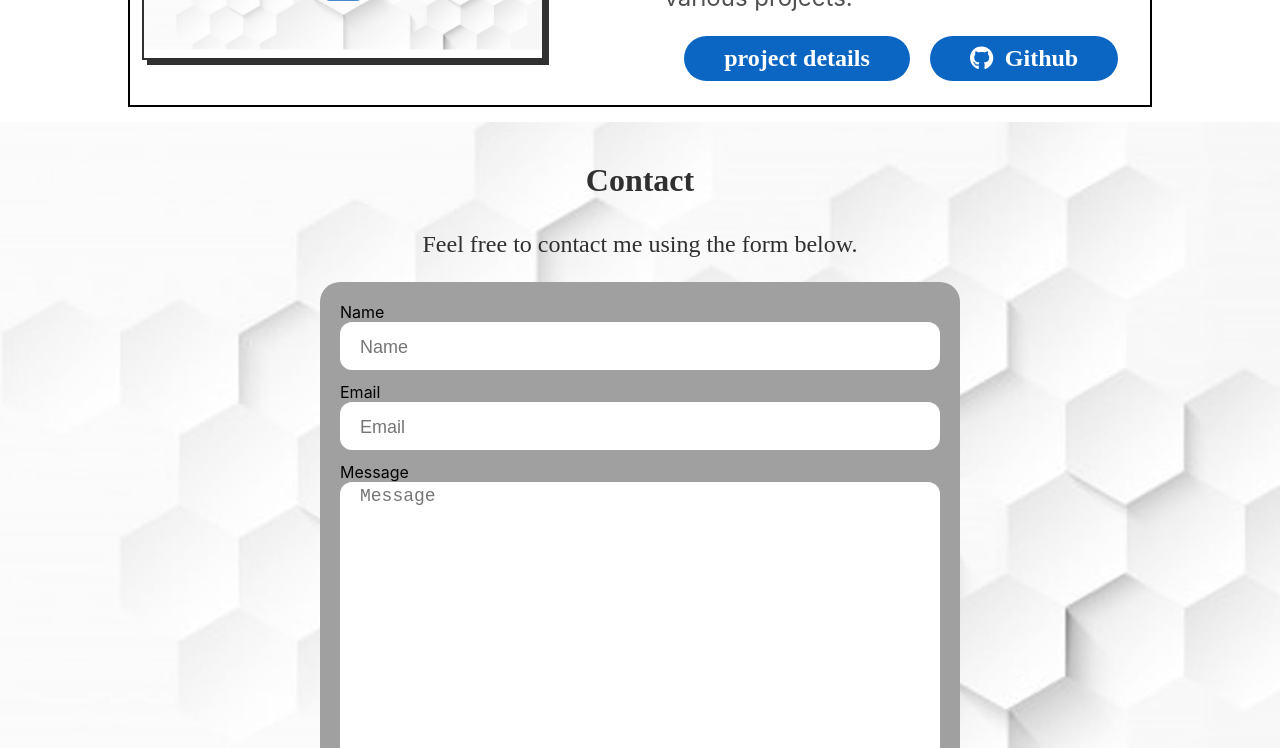
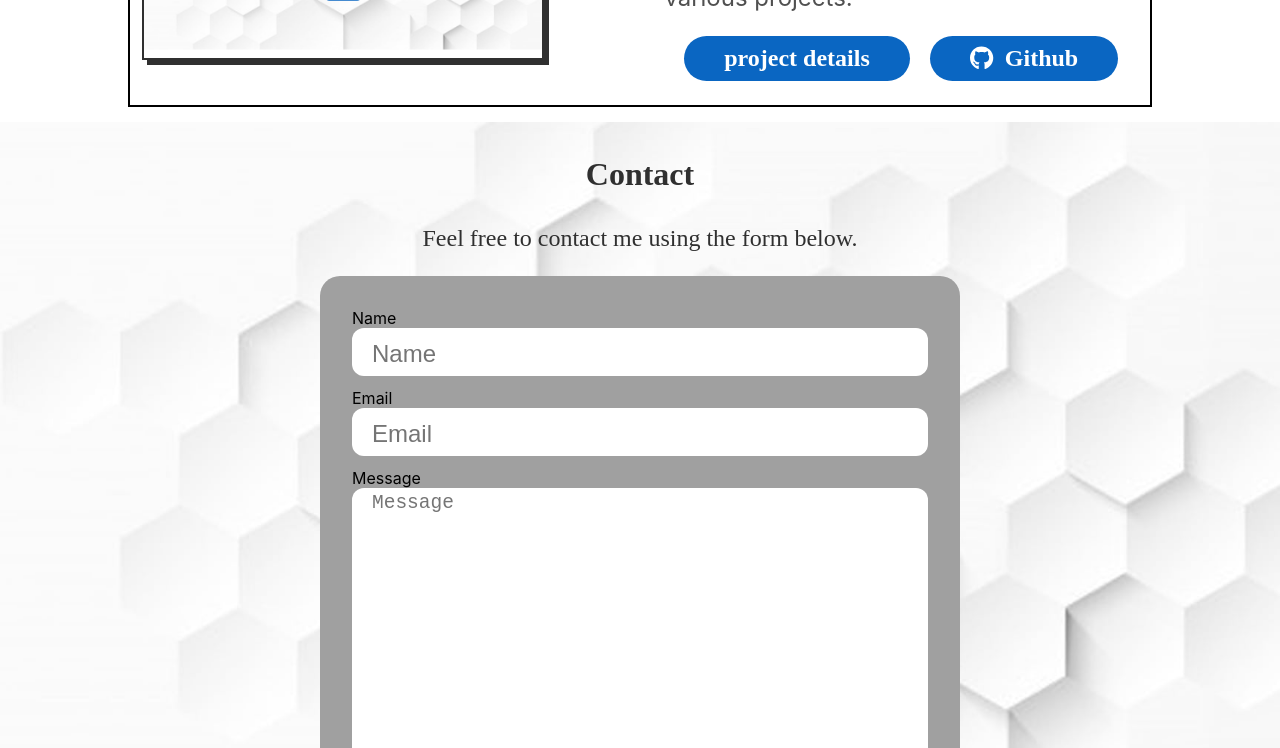
Before and after one commit to krunge1/portfolio_website, a React (Create React App) app in the folder client/: page / in a window 1280 px wide. Shown: the part 2680-3428 px from the top of the page. Built offline with nearby package versions, Linux system fonts and the light colour scheme.

Commit message:
styling and link to new tab update

```diff
--- a/client/src/Controllers/Projects.js
+++ b/client/src/Controllers/Projects.js
@@ -22,7 +22,7 @@ const Projects = () => {
                     <p>Big 4 Audit Manager is a website developed to manage requests during a financial audit.</p>
                     <div className={styles.linkBox}>
                         <Link className={styles.link} to="/audit_manager">project details</Link>
-                        <Link className={styles.link} to="https://github.com/krunge1/AuditManager"><FontAwesomeIcon icon={faGithub}/>Github</Link>
+                        <Link className={styles.link} target="_blank" to="https://github.com/krunge1/AuditManager"><FontAwesomeIcon icon={faGithub}/>Github</Link>
                     </div>
                 </div>
             </div>
@@ -33,7 +33,7 @@ const Projects = () => {
                     <p>Blind Date is a dating application where you can only match with other users if recommended by friends. </p>
                     <div className={styles.linkBox}>
                         <Link className={styles.link} to="/blind_date">project details</Link>
-                        <Link className={styles.link}to="https://github.com/krunge1/DatingApp"><FontAwesomeIcon icon={faGithub}/>Github</Link>
+                        <Link className={styles.link} target="_blank" to="https://github.com/krunge1/DatingApp"><FontAwesomeIcon icon={faGithub}/>Github</Link>
                     </div>
                 </div>
             </div>
@@ -44,7 +44,7 @@ const Projects = () => {
                     <p>A multi-page personal portfolio website, built using React and showcasing skills in various projects.</p>
                     <div className={styles.linkBox}>
                         <Link className={styles.link} to="/MERN_project">project details</Link>
-                        <Link className={styles.link} to="https://github.com/krunge1/portfolio_website"><FontAwesomeIcon icon={faGithub}/>Github</Link>
+                        <Link className={styles.link} target="_blank" to="https://github.com/krunge1/portfolio_website"><FontAwesomeIcon icon={faGithub}/>Github</Link>
                     </div>
                 </div>
             </div>
--- a/client/src/styles/Contact.module.css
+++ b/client/src/styles/Contact.module.css
@@ -5,7 +5,7 @@
 }
 .backgroundImage{
     background-image: url(../assets/peakpx.jpg);
-    height: 100vh;
+    height: 50em;
     background-size: cover;
     background-repeat: no-repeat;
     display: flex;
@@ -39,8 +39,8 @@
     background-color: #A0A0A0;
     border-radius: 20px;
     box-sizing: border-box;
-    height: 500px;
-    padding: 20px;
+    height: 32em;
+    padding: 2em;
     width: 40em;
     margin: auto;
 }
@@ -71,7 +71,7 @@
     box-sizing: border-box;
     border: 0;
     color: #505050;
-    font-size: 18px;
+    font-size: 1.5em;
     height: 100%;
     outline: 0;
     padding: 4px 20px 0;
```
